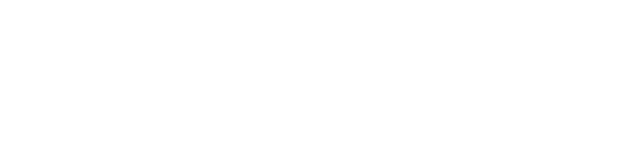
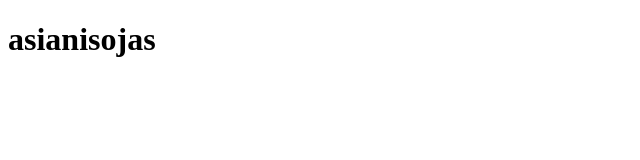
Before and after one commit to findajaib/html_github, a plain HTML site: page index.html in a window 1280 px wide. Shown: the whole page, without its empty margins (0-640 px from the left). Drawn offline with Linux system fonts and the light colour scheme.

Commit message:
h1 added

```diff
--- a/index.html
+++ b/index.html
@@ -6,6 +6,7 @@
     <title>Document</title>
 </head>
 <body>
+    <h1>asianisojas</h1>
 
 </body>
 </html>
```
